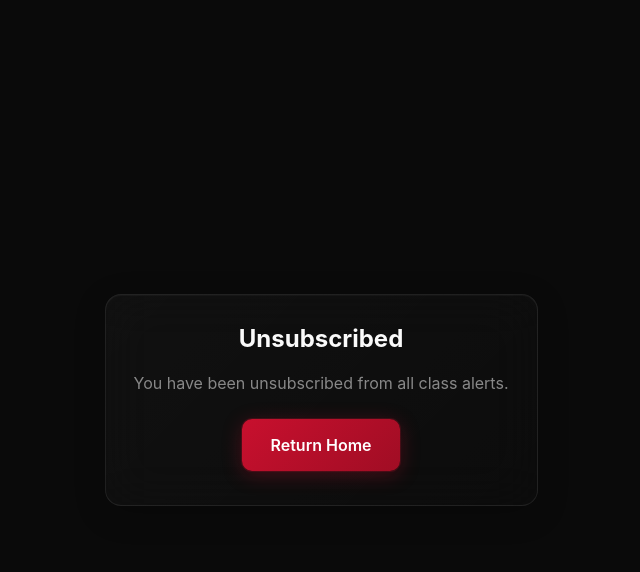
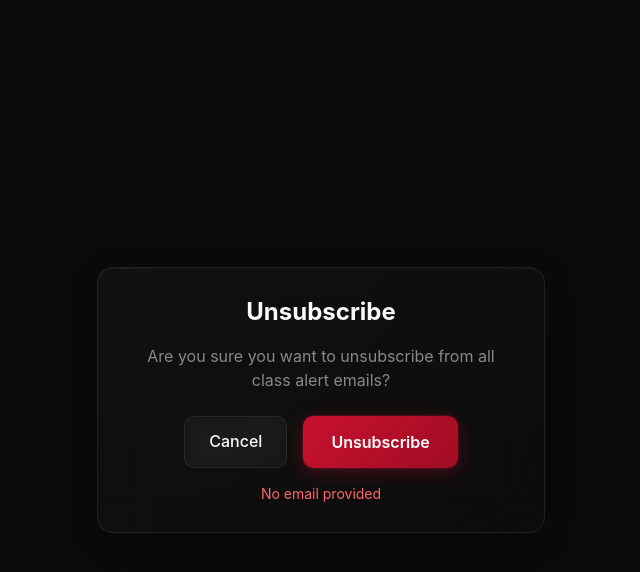
Before and after one commit to nrcisst/UH-alert, a Next.js app in the folder uh-class-alert/: page /unsubscribe in a window 1280 px wide. Both pictures are taken after a click on the button "Unsubscribe". Shown: the top 572 px of the page, without its empty margins (319-959 px from the left). Built offline with nearby package versions, Linux system fonts and the light colour scheme.

Commit message:
feat: add configurable term and working unsubscribe
- Make CURRENT_TERM configurable via UH_CURRENT_TERM env var
- Add /api/auth/unsubscribe endpoint to deactivate user subscriptions
- Update unsubscribe page to call real API with loading/error states

```diff
--- /dev/null
+++ b/uh-class-alert/src/app/api/auth/unsubscribe/route.ts
@@ -0,0 +1,49 @@
+import { NextRequest, NextResponse } from 'next/server';
+import { prisma } from '@/lib/db';
+
+// POST /api/auth/unsubscribe - Unsubscribe a user by email
+export async function POST(request: NextRequest) {
+    try {
+        const body = await request.json();
+        const { email } = body;
+
+        if (!email || typeof email !== 'string') {
+            return NextResponse.json(
+                { error: 'Email is required' },
+                { status: 400 }
+            );
+        }
+
+        const normalizedEmail = email.toLowerCase();
+
+        // Find the user
+        const user = await prisma.user.findUnique({
+            where: { email: normalizedEmail },
+        });
+
+        if (!user) {
+            // Don't reveal if user exists or not for privacy
+            return NextResponse.json({
+                success: true,
+                message: 'If this email was registered, it has been unsubscribed.',
+            });
+        }
+
+        // Deactivate all subscriptions for this user
+        await prisma.subscription.updateMany({
+            where: { userId: user.id },
+            data: { active: false },
+        });
+
+        return NextResponse.json({
+            success: true,
+            message: 'You have been unsubscribed from all class alerts.',
+        });
+    } catch (error) {
+        console.error('Unsubscribe error:', error);
+        return NextResponse.json(
+            { error: 'Failed to unsubscribe' },
+            { status: 500 }
+        );
+    }
+}
--- a/uh-class-alert/src/app/unsubscribe/page.tsx
+++ b/uh-class-alert/src/app/unsubscribe/page.tsx
@@ -8,10 +8,37 @@ function UnsubscribeContent() {
     const searchParams = useSearchParams();
     const email = searchParams.get('email');
     const [unsubscribed, setUnsubscribed] = useState(false);
+    const [loading, setLoading] = useState(false);
+    const [error, setError] = useState('');
 
     const handleUnsubscribe = async () => {
-        // For now, just show a message. In production, you'd call an API
-        setUnsubscribed(true);
+        if (!email) {
+            setError('No email provided');
+            return;
+        }
+
+        setLoading(true);
+        setError('');
+
+        try {
+            const res = await fetch('/api/auth/unsubscribe', {
+                method: 'POST',
+                headers: { 'Content-Type': 'application/json' },
+                body: JSON.stringify({ email }),
+            });
+
+            const data = await res.json();
+
+            if (res.ok) {
+                setUnsubscribed(true);
+            } else {
+                setError(data.error || 'Failed to unsubscribe');
+            }
+        } catch {
+            setError('Failed to unsubscribe. Please try again.');
+        } finally {
+            setLoading(false);
+        }
     };
 
     if (unsubscribed) {
@@ -41,10 +68,17 @@ function UnsubscribeContent() {
                     <Link href="/" className="btn-secondary">
                         Cancel
                     </Link>
-                    <button onClick={handleUnsubscribe} className="btn-primary">
-                        Unsubscribe
+                    <button
+                        onClick={handleUnsubscribe}
+                        className="btn-primary"
+                        disabled={loading}
+                    >
+                        {loading ? 'Unsubscribing...' : 'Unsubscribe'}
                     </button>
                 </div>
+                {error && (
+                    <p className="mt-4 text-red-400 text-sm">{error}</p>
+                )}
             </div>
         </div>
     );
--- a/uh-class-alert/src/lib/uh-api.ts
+++ b/uh-class-alert/src/lib/uh-api.ts
@@ -127,8 +127,9 @@ export function isClassOpen(classData: UHClass): boolean {
     return getAvailableSeats(classData) > 0;
 }
 
-// Current term code - update this each semester
-export const CURRENT_TERM = '2280'; // Spring 2028
+// Current term code - configurable via environment variable
+// Default: 2280 (Spring 2028) - Update UH_CURRENT_TERM env var each semester
+export const CURRENT_TERM = process.env.UH_CURRENT_TERM || '2280';
 
 // Common UH subjects
 export const UH_SUBJECTS = [
```
Also changed, not shown: 1 other file (tests, documents, lock files or other folders).
